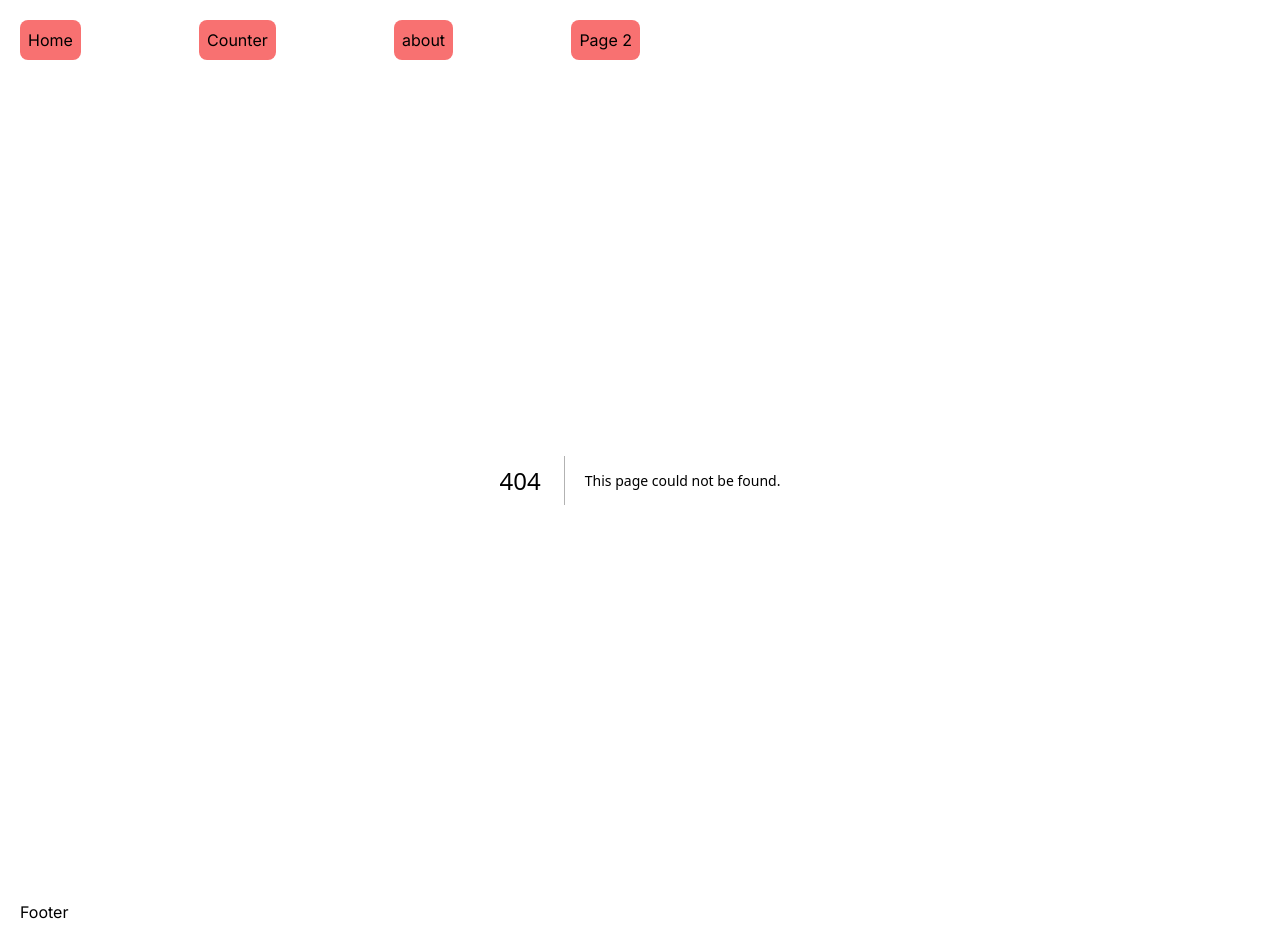
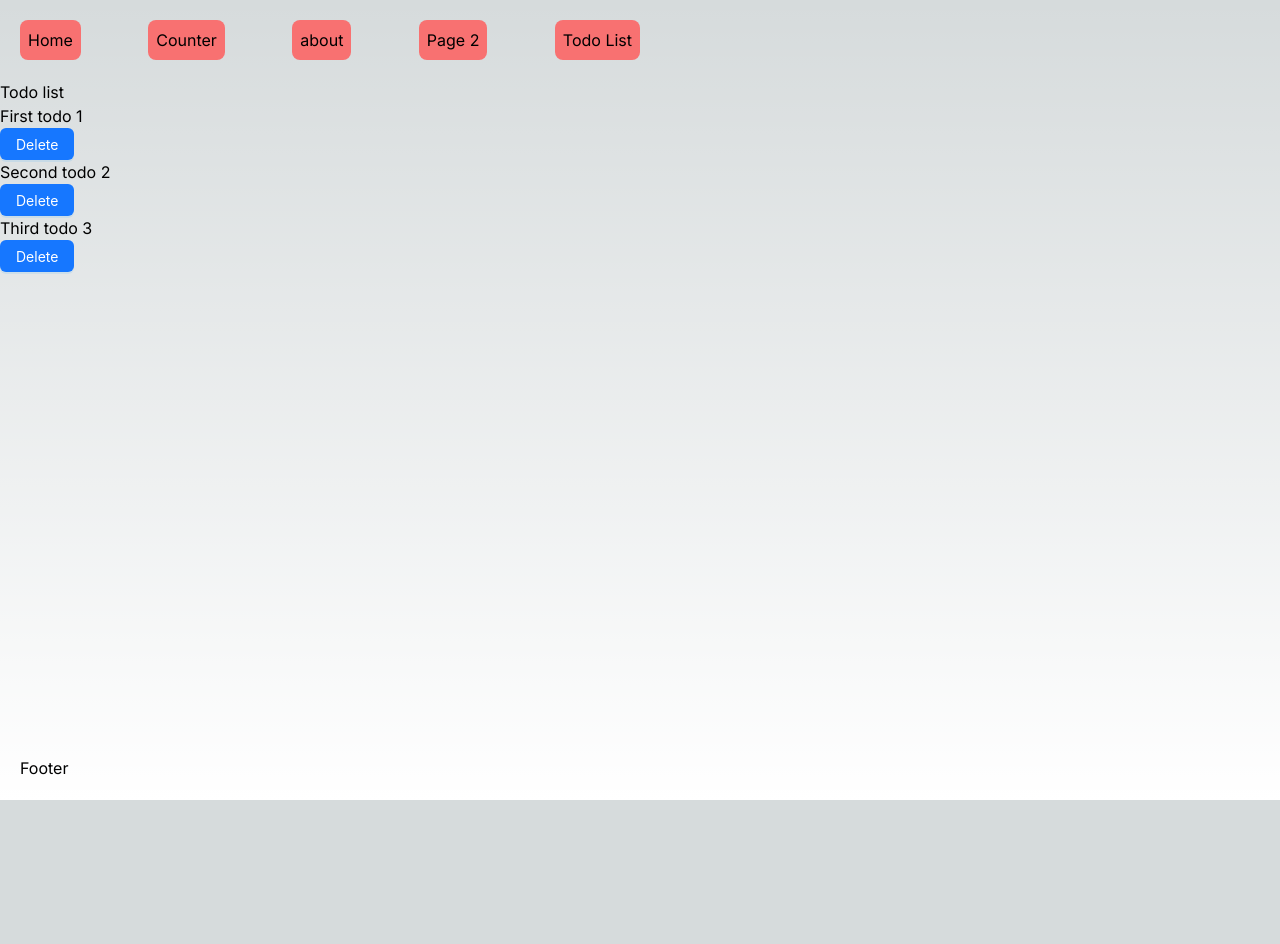
Before and after one commit to Misha158/next-app, a Next.js app: page /todolist in a window 1280 px wide. Before the commit this address had no page. After the commit the page ends 800 px from the top, so only its background shows below. Built offline with nearby package versions, Linux system fonts and the light colour scheme.

Commit message:
Connected antd

```diff
--- a/app/components/Header.tsx
+++ b/app/components/Header.tsx
@@ -17,6 +17,9 @@ export const Header = () => {
         <Link className="bg-red-400 p-2 rounded-lg" href={"/page-2"}>
           Page 2
         </Link>
+        <Link className="bg-red-400 p-2 rounded-lg" href={"/todolist"}>
+          Todo List
+        </Link>
       </div>
     </div>
   );
--- /dev/null
+++ b/app/components/TodoList.tsx
@@ -0,0 +1,34 @@
+"use client";
+
+import React, { useState } from "react";
+import { Button } from "antd";
+
+const defaultTodos = [
+  {
+    id: 1,
+    title: "First todo 1",
+  },
+  {
+    id: 2,
+    title: "Second todo 2",
+  },
+  {
+    id: 3,
+    title: "Third todo 3",
+  },
+];
+
+export const TodoList = () => {
+  const [todos, setTodos] = useState(defaultTodos);
+
+  return (
+    <div>
+      {todos.map((todo) => (
+        <>
+          <div key={todo.id}>{todo.title}</div>
+          <Button type="primary">Delete</Button>
+        </>
+      ))}
+    </div>
+  );
+};
--- a/app/layout.tsx
+++ b/app/layout.tsx
@@ -1,8 +1,11 @@
 import "./globals.css";
+import React from "react";
 import type { Metadata } from "next";
 import { Inter } from "next/font/google";
 import { Header } from "./components/Header";
+
 import { Footer } from "./components/Footer";
+import StyledComponentsRegistry from "../lib/AntdRegistry";
 
 const inter = Inter({ subsets: ["latin"] });
 
@@ -19,9 +22,11 @@ export default function RootLayout({
   return (
     <html lang="en">
       <body className={`${inter.className} min-h-screen flex flex-col`}>
-        <Header />
-        <main>{children}</main>
-        <Footer />
+        <StyledComponentsRegistry>
+          <Header />
+          <main>{children}</main>
+          <Footer />
+        </StyledComponentsRegistry>
       </body>
     </html>
   );
--- /dev/null
+++ b/app/todolist/page.tsx
@@ -0,0 +1,12 @@
+import { TodoList } from "../components/TodoList";
+
+const TodoListPage = () => {
+  return (
+    <div>
+      <h1>Todo list</h1>
+      <TodoList />
+    </div>
+  );
+};
+
+export default TodoListPage;
--- /dev/null
+++ b/lib/AntdRegistry.tsx
@@ -0,0 +1,23 @@
+"use client";
+
+import React from "react";
+import { createCache, extractStyle, StyleProvider } from "@ant-design/cssinjs";
+import type Entity from "@ant-design/cssinjs/es/Cache";
+import { useServerInsertedHTML } from "next/navigation";
+
+const StyledComponentsRegistry = ({
+  children,
+}: {
+  children: React.ReactNode;
+}) => {
+  const cache = React.useMemo<Entity>(() => createCache(), [createCache]);
+  useServerInsertedHTML(() => (
+    <style
+      id="antd"
+      dangerouslySetInnerHTML={{ __html: extractStyle(cache, true) }}
+    />
+  ));
+  return <StyleProvider cache={cache}>{children}</StyleProvider>;
+};
+
+export default StyledComponentsRegistry;
--- a/package.json
+++ b/package.json
@@ -9,9 +9,11 @@
     "lint": "next lint"
   },
   "dependencies": {
+    "@ant-design/cssinjs": "^1.17.0",
     "@types/node": "20.6.0",
     "@types/react": "18.2.21",
     "@types/react-dom": "18.2.7",
+    "antd": "^5.9.0",
     "autoprefixer": "10.4.15",
     "eslint": "8.49.0",
     "eslint-config-next": "^13.4.19",
```
Also changed, not shown: app/about/page.tsx (+2 -6 lines), 1 other file (tests, documents, lock files or other folders).
